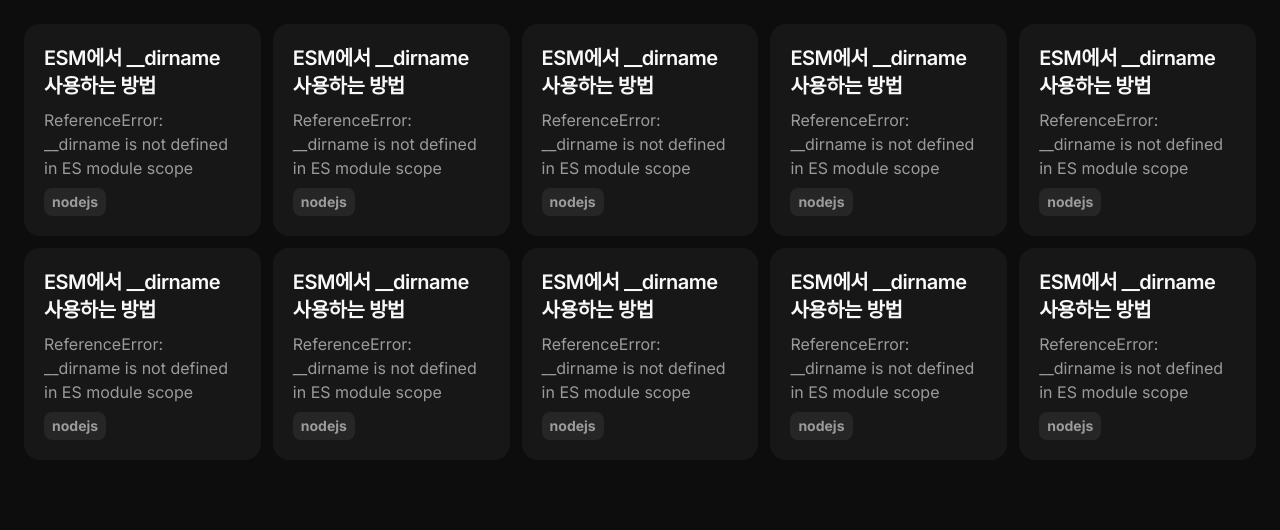
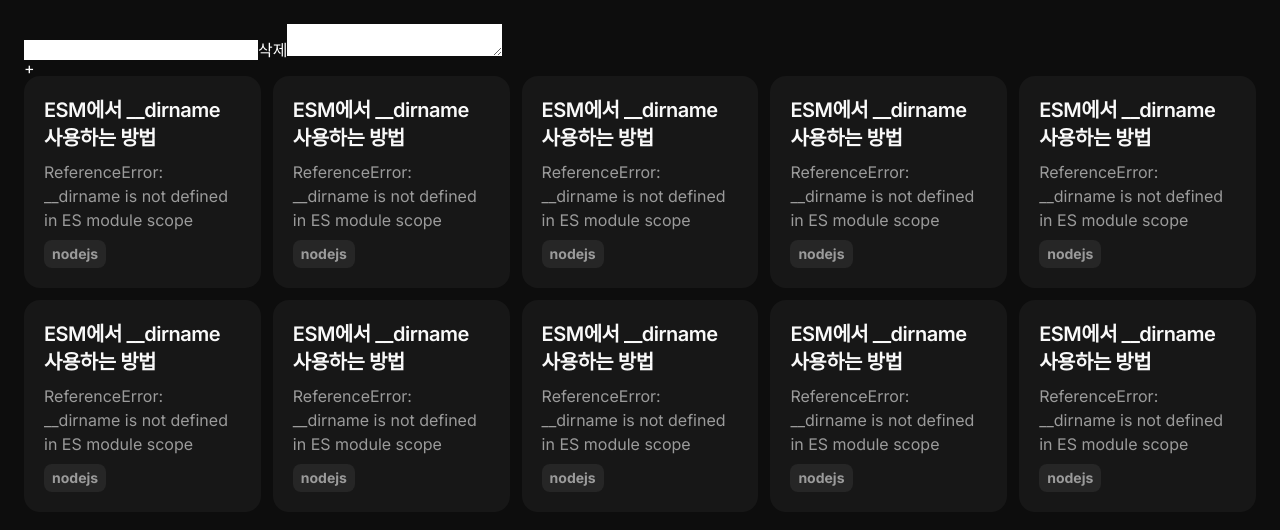
Before and after one commit to cheatkey/code-craft, a Next.js app: page / in a window 1280 px wide. Shown: the top 530 px of the page. Built offline with nearby package versions, Linux system fonts and the light colour scheme.

Commit message:
파일 내용 기록할 수 있는 폼 구조 추가

```diff
--- /dev/null
+++ b/src/app/components/CodeGenerator/CodeGenerator.tsx
@@ -0,0 +1,86 @@
+"use client";
+import { useImmer } from "use-immer";
+import { nanoid } from "nanoid";
+
+const CodeGenerator = () => {
+  const [files, setFiles] = useImmer<
+    {
+      id: string;
+      fileName: string;
+      content: string;
+    }[]
+  >([
+    {
+      id: nanoid(),
+      fileName: "",
+      content: "",
+    },
+  ]);
+
+  const updateFile = (
+    id: string,
+    field: "fileName" | "content",
+    value: string
+  ) => {
+    setFiles((draft) => {
+      const current = draft.find((item) => item.id === id);
+      if (current) current[field] = value;
+    });
+  };
+
+  const deleteFile = (id: string) => {
+    setFiles((draft) => draft.filter((v) => v.id !== id));
+  };
+
+  const addFile = () => {
+    setFiles((draft) => {
+      draft.push({
+        id: nanoid(),
+        fileName: "",
+        content: "",
+      });
+    });
+  };
+
+  return (
+    <div>
+      <div>
+        {files.map((file) => {
+          return (
+            <div key={file.id}>
+              <input
+                value={file.fileName}
+                onChange={(e) => {
+                  updateFile(file.id, "fileName", e.target.value);
+                }}
+              ></input>
+              <button
+                onClick={() => {
+                  deleteFile(file.id);
+                }}
+              >
+                삭제
+              </button>
+              <textarea
+                value={file.content}
+                onChange={(e) => {
+                  updateFile(file.id, "content", e.target.value);
+                }}
+              ></textarea>
+            </div>
+          );
+        })}
+
+        <button
+          onClick={() => {
+            addFile();
+          }}
+        >
+          +
+        </button>
+      </div>
+    </div>
+  );
+};
+
+export default CodeGenerator;
--- a/src/app/page.tsx
+++ b/src/app/page.tsx
@@ -1,8 +1,11 @@
 import Image from "next/image";
+import CodeGenerator from "./components/CodeGenerator/CodeGenerator";
 
 export default function Home() {
   return (
     <main className="bg-dark-900 text-dark-100 min-h-screen p-6">
+      <CodeGenerator />
+
       <div className="grid grid-cols-5 gap-3">
         {Array(10)
           .fill(true)
```
Also changed, not shown: package.json (+7 -4 lines), 1 other file (tests, documents, lock files or other folders).
